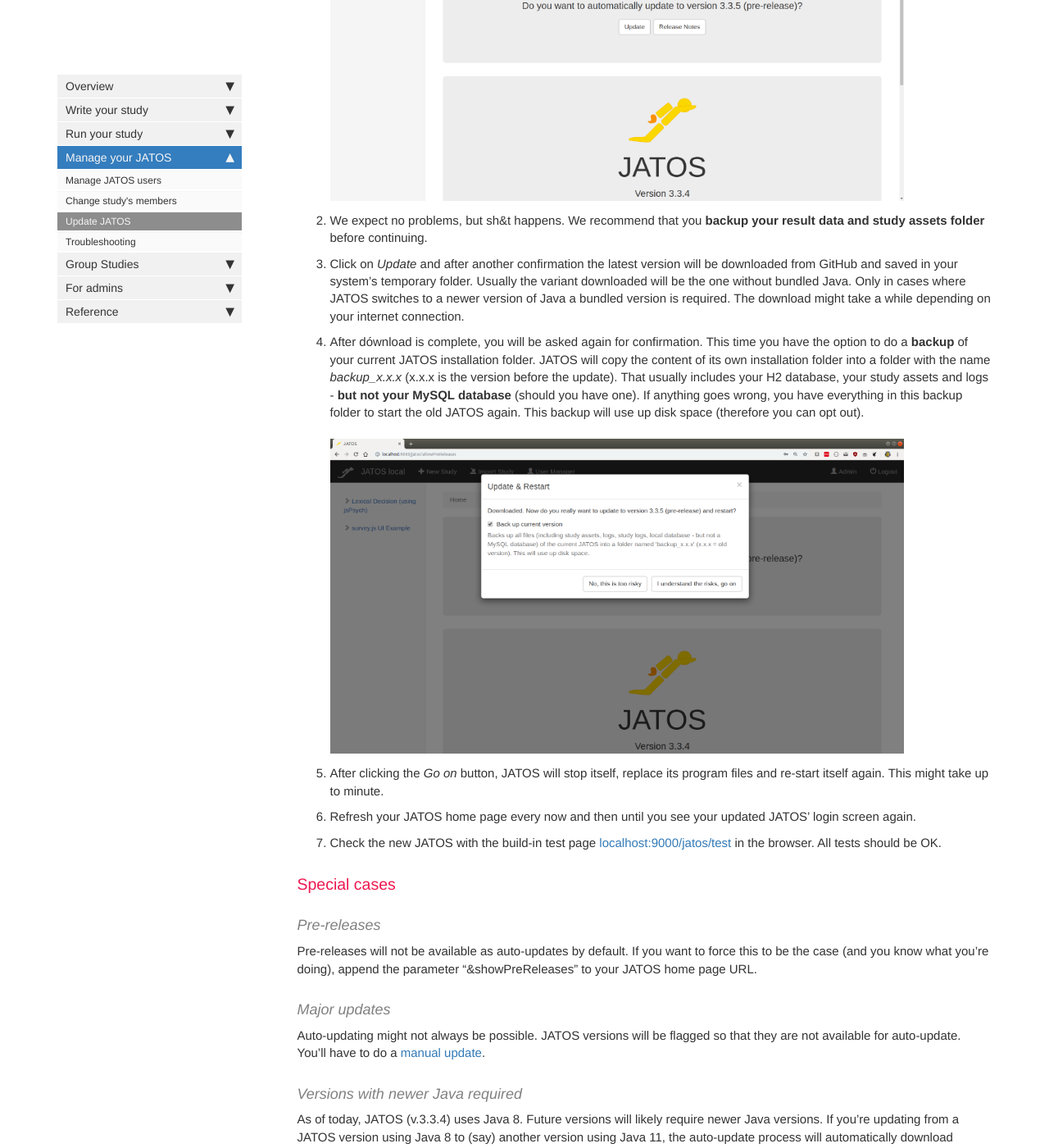
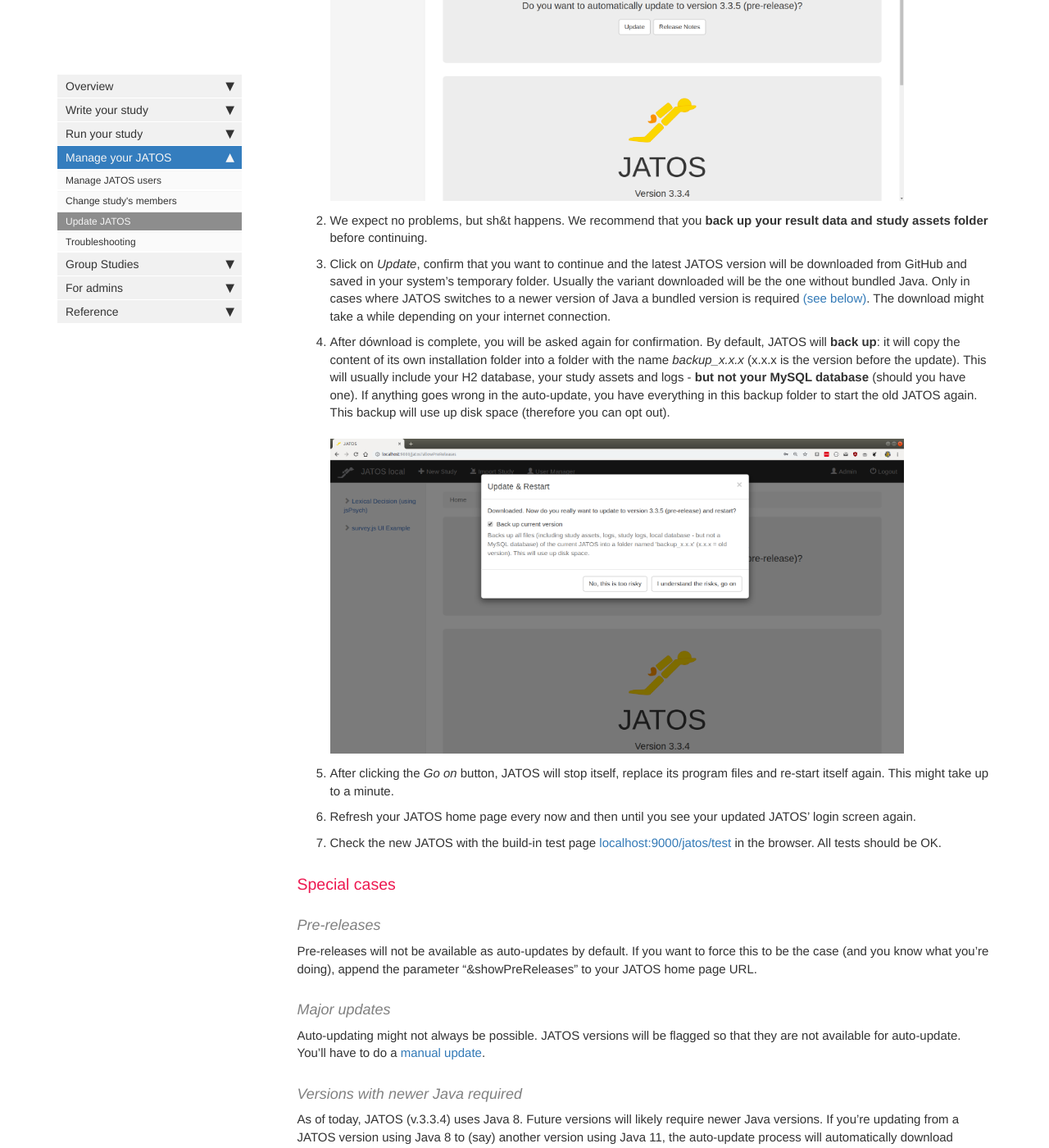
Before and after one commit to kristian-lange-tw/JATOS_docs_v3, a Jekyll site: the page built from pages/Update-JATOS.md, in a window 1280 px wide and 1400 px high, scrolled down 966 px. Shown: the whole window at 82% size. Built offline with Jekyll 4.4.1, drawn with Linux system fonts in a browser that asks for light colours; nearby versions of some CDN libraries; comment, search, counter and statistics services are not loaded; some of the changed text lies outside the part shown.

Commit message:
Update Update-JATOS.md

```diff
--- a/pages/Update-JATOS.md
+++ b/pages/Update-JATOS.md
@@ -25,13 +25,13 @@
 
    ![Update notification Schreenshot](images/autoupdate-notification.png)
 
-1. We expect no problems, but sh&t happens. We recommend that you **backup your result data and study assets folder** before continuing.
-1. Click on _Update_ and after another confirmation the latest version will be downloaded from GitHub and saved in your system's temporary folder. Usually the variant downloaded will be the one without bundled Java. Only in cases where JATOS switches to a newer version of Java a bundled version is required. The download might take a while depending on your internet connection.
-1. After dównload is complete, you will be asked again for confirmation. This time you have the option to do a **backup** of your current JATOS installation folder. JATOS will copy the content of its own installation folder into a folder with the name _backup_x.x.x_ (x.x.x is the version before the update). That usually includes your H2 database, your study assets and logs - **but not your MySQL database** (should you have one). If anything goes wrong, you have everything in this backup folder to start the old JATOS again. This backup will use up disk space (therefore you can opt out).
+1. We expect no problems, but sh&t happens. We recommend that you **back up your result data and study assets folder** before continuing.
+1. Click on _Update_, confirm that you want to continue and the latest JATOS version will be downloaded from GitHub and saved in your system's temporary folder. Usually the variant downloaded will be the one without bundled Java. Only in cases where JATOS switches to a newer version of Java a bundled version is required [(see below)](#### Versions with newer Java required). The download might take a while depending on your internet connection.
+1. After dównload is complete, you will be asked again for confirmation. By default, JATOS will **back up**: it will copy the content of its own installation folder into a folder with the name _backup_x.x.x_ (x.x.x is the version before the update). This will usually include your H2 database, your study assets and logs - **but not your MySQL database** (should you have one). If anything goes wrong in the auto-update, you have everything in this backup folder to start the old JATOS again. This backup will use up disk space (therefore you can opt out).
 
    ![Update notification Schreenshot](images/autoupdate-update-and-restart.png)
 
-1. After clicking the _Go on_ button, JATOS will stop itself, replace its program files and re-start itself again. This might take up to minute.
+1. After clicking the _Go on_ button, JATOS will stop itself, replace its program files and re-start itself again. This might take up to a minute.
 1. Refresh your JATOS home page every now and then until you see your updated JATOS' login screen again.
 1. Check the new JATOS with the build-in test page [localhost:9000/jatos/test](http://localhost:9000/jatos/test) in the browser. All tests should be OK.
 
```
Also changed, not shown: other parts of pages/Update-JATOS.md (+1 -1 lines).
